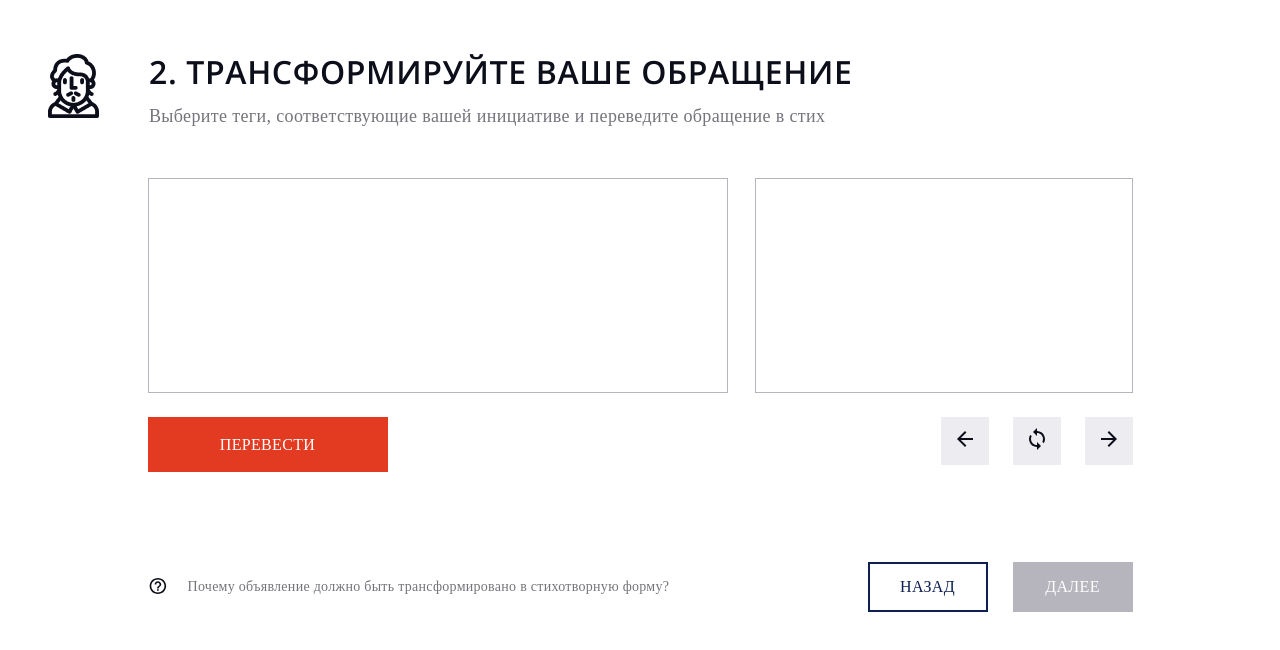
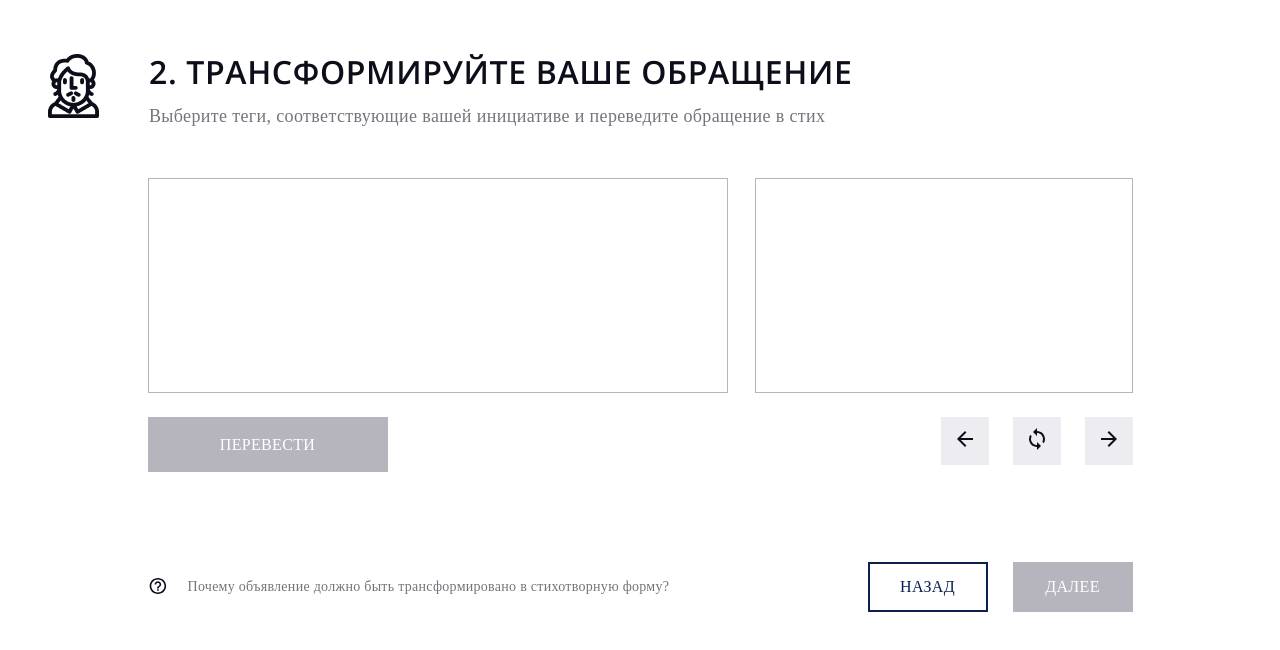
Before and after one commit to Greg-One/Hackathon-2025-React, a React (Create React App) app: page /transform in a window 1280 px wide. Shown: the top 650 px of the page. Built offline with nearby package versions, Linux system fonts and the light colour scheme; a web font is replaced by a local one.

Commit message:
feat: add translate button disabled state

```diff
--- a/src/blocks/button/__reverse/_disabled/button__reverse_disabled.css
+++ b/src/blocks/button/__reverse/_disabled/button__reverse_disabled.css
@@ -18,4 +18,5 @@
   letter-spacing: 0.02em;
   text-align: center;
   text-transform: uppercase;
+  pointer-events: none;
 }
--- a/src/blocks/button/__translate/_disabled/button__translate_disabled.css
+++ b/src/blocks/button/__translate/_disabled/button__translate_disabled.css
@@ -17,4 +17,5 @@
   letter-spacing: 0.02em;
   text-align: center;
   text-transform: uppercase;
+  pointer-events: none;
 }
--- a/src/pages/index.css
+++ b/src/pages/index.css
@@ -66,6 +66,7 @@
 @import url(../blocks/button/__link/button__link.css);
 @import url(../blocks/button/__container/button__container.css);
 @import url(../blocks/button/__translate/button__translate.css);
+@import url(../blocks/button/__translate/_disabled/button__translate_disabled.css);
 @import url(../blocks/button/__next-page/_confirm/button__next-page_confirm.css);
 @import url(../blocks/button/__next-page/_disabled/button__next-page_disabled.css);
 @import url(../blocks/button/__submit/_disabled/button__submit_disabled.css);
```
Also changed, not shown: 1 other file (tests, documents, lock files or other folders).
